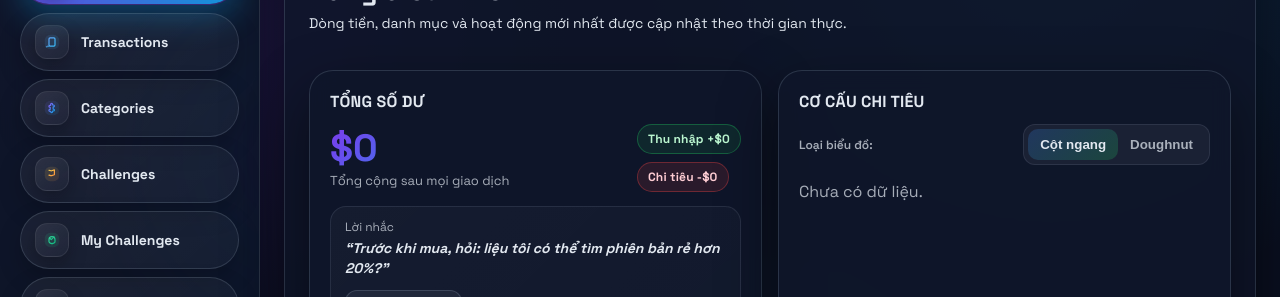
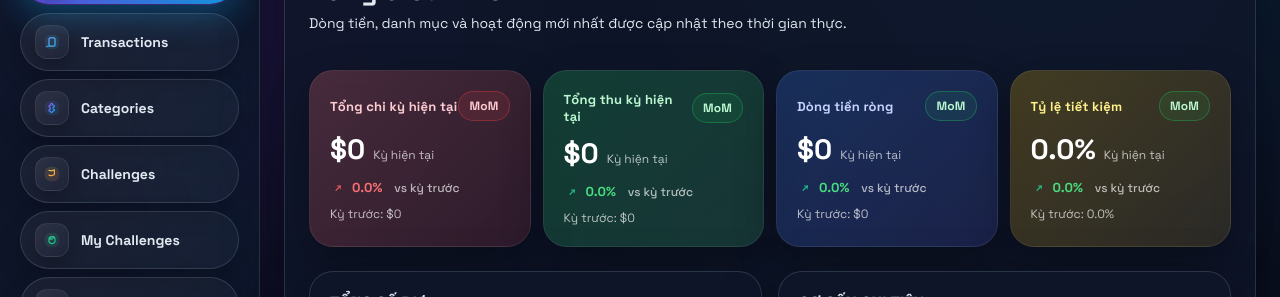
Before and after one commit to Tumi1208/fintr4ck_fe, a React (Vite) app: page /app in a window 1280 px wide. Shown: the part 139-436 px from the top of the page. Built offline with nearby package versions, Linux system fonts and the light colour scheme; no server answers; sample sign-in values are in the browser's storage.

Commit message:
feat(dashboard): thêm thẻ KPI và so sánh kỳ trước

```diff
--- a/src/pages/DashboardPage.jsx
+++ b/src/pages/DashboardPage.jsx
@@ -1,6 +1,6 @@
 // src/pages/DashboardPage.jsx
 import { useEffect, useMemo, useState } from "react";
-import { apiGetSummary, apiCreateTransaction } from "../api/transactions";
+import { apiGetSummary, apiCreateTransaction, apiGetTransactions } from "../api/transactions";
 import { apiGetCategories } from "../api/categories";
 import { apiGetExpenseBreakdown } from "../api/reports";
 import { apiGetMe } from "../api/auth";
@@ -15,6 +15,63 @@ import PageTransition from "../components/PageTransition";
 import { globalStyles } from "../utils/animations";
 
 ChartJS.register(ArcElement, Tooltip, Legend, CategoryScale, LinearScale, BarElement);
+
+function aggregateMonthlyStats(transactions = []) {
+  const now = new Date();
+  const currentStart = new Date(now.getFullYear(), now.getMonth(), 1);
+  const previousStart = new Date(now.getFullYear(), now.getMonth() - 1, 1);
+
+  const agg = {
+    current: { income: 0, expense: 0 },
+    previous: { income: 0, expense: 0 },
+  };
+
+  transactions.forEach((t) => {
+    const d = new Date(t.date);
+    if (Number.isNaN(d.getTime())) return;
+    const bucket = d >= currentStart ? "current" : d >= previousStart && d < currentStart ? "previous" : null;
+    if (!bucket) return;
+    if (t.type === "income") agg[bucket].income += t.amount;
+    else agg[bucket].expense += t.amount;
+  });
+
+  const calcRate = (income, expense) => {
+    if (!income) return 0;
+    return ((income - expense) / income) * 100;
+  };
+
+  return {
+    current: {
+      ...agg.current,
+      net: agg.current.income - agg.current.expense,
+      savingRate: calcRate(agg.current.income, agg.current.expense),
+    },
+    previous: {
+      ...agg.previous,
+      net: agg.previous.income - agg.previous.expense,
+      savingRate: calcRate(agg.previous.income, agg.previous.expense),
+    },
+  };
+}
+
+function buildDelta(current, previous, { invert = false } = {}) {
+  const base = Math.abs(previous);
+  let deltaPercent = 0;
+  if (base === 0) {
+    deltaPercent = current > 0 ? 100 : 0;
+  } else {
+    deltaPercent = ((current - previous) / base) * 100;
+  }
+
+  const isUp = deltaPercent >= 0;
+  const isGood = invert ? !isUp : isUp;
+  const icon = isUp ? "arrowUpRight" : "arrowDown";
+
+  return { deltaPercent, isUp, isGood, icon };
+}
+
+const formatCurrency = (value) => `$${Number(value || 0).toLocaleString("en-US")}`;
+const formatPercent = (value) => `${Number.isFinite(value) ? value.toFixed(1) : "0.0"}%`;
 
 export default function DashboardPage() {
   const quotes = [
@@ -66,6 +123,7 @@ export default function DashboardPage() {
   const [summary, setSummary] = useState(null);
   const [breakdown, setBreakdown] = useState([]);
   const [categories, setCategories] = useState([]);
+  const [transactions, setTransactions] = useState([]);
   const [loading, setLoading] = useState(true);
   const [quickForm, setQuickForm] = useState({ type: "expense", categoryId: "", note: "", amount: "" });
   const [quickError, setQuickError] = useState("");
@@ -75,13 +133,15 @@ export default function DashboardPage() {
 
   async function fetchAllData() {
     try {
-      const [me, sum, cats, bre] = await Promise.all([
-        apiGetMe(), apiGetSummary(), apiGetCategories(), apiGetExpenseBreakdown()
+      const [me, sum, cats, bre, txs] = await Promise.all([
+        apiGetMe(), apiGetSummary(), apiGetCategories(), apiGetExpenseBreakdown(), apiGetTransactions({ limit: 500 })
       ]);
       setUser(me.user);
       setSummary(sum);
       setCategories(Array.isArray(cats) ? cats : (cats.categories || []));
       setBreakdown(Array.isArray(bre) ? bre : (bre.breakdown || []));
+      const list = Array.isArray(txs) ? txs : (txs.transactions || []);
+      setTransactions(list);
     } catch (err) { console.error(err); }
   }
 
@@ -156,6 +216,51 @@ export default function DashboardPage() {
   const recent = summary?.recentTransactions || [];
   const activeQuote = quotes[quoteIndex];
 
+  const monthlyStats = useMemo(() => aggregateMonthlyStats(transactions), [transactions]);
+
+  const kpiCards = useMemo(() => {
+    const { current, previous } = monthlyStats;
+    return [
+      {
+        key: "expense",
+        label: "Tổng chi kỳ hiện tại",
+        value: current.expense,
+        previous: previous.expense,
+        accent: "linear-gradient(135deg, rgba(248,113,113,0.24), rgba(239,68,68,0.14))",
+        textColor: "#fecdd3",
+        invert: true,
+      },
+      {
+        key: "income",
+        label: "Tổng thu kỳ hiện tại",
+        value: current.income,
+        previous: previous.income,
+        accent: "linear-gradient(135deg, rgba(34,197,94,0.24), rgba(74,222,128,0.16))",
+        textColor: "#bbf7d0",
+        invert: false,
+      },
+      {
+        key: "net",
+        label: "Dòng tiền ròng",
+        value: current.net,
+        previous: previous.net,
+        accent: "linear-gradient(135deg, rgba(59,130,246,0.24), rgba(99,102,241,0.16))",
+        textColor: "#c7d2fe",
+        invert: false,
+      },
+      {
+        key: "savingRate",
+        label: "Tỷ lệ tiết kiệm",
+        value: monthlyStats.current.savingRate,
+        previous: monthlyStats.previous.savingRate,
+        accent: "linear-gradient(135deg, rgba(234,179,8,0.24), rgba(251,191,36,0.12))",
+        textColor: "#fef08a",
+        invert: false,
+        isPercent: true,
+      },
+    ];
+  }, [monthlyStats]);
+
   function renderTxnIcon(t) {
     const iconName = t.category?.icon;
     const tone = t.type === "income" ? "green" : "red";
@@ -187,6 +292,37 @@ export default function DashboardPage() {
       {loading ? (
         <p style={{ color: "var(--text-muted)" }}>Đang tải dữ liệu...</p>
       ) : (
+        <>
+          <div style={styles.kpiGrid}>
+            {kpiCards.map((card, idx) => {
+              const delta = buildDelta(card.value, card.previous, { invert: card.invert });
+              return (
+                <Card key={card.key} animate custom={idx} style={{ ...styles.card, ...styles.kpiCard, background: card.accent }}>
+                  <div style={styles.kpiHeader}>
+                    <span style={{ ...styles.kpiLabel, color: card.textColor }}>{card.label}</span>
+                    <Badge tone={card.invert ? "danger" : "success"}>MoM</Badge>
+                  </div>
+                  <div style={styles.kpiValueRow}>
+                    <div style={styles.kpiValue}>
+                      {card.isPercent ? formatPercent(card.value) : formatCurrency(card.value)}
+                    </div>
+                    <span style={styles.kpiHint}>Kỳ hiện tại</span>
+                  </div>
+                  <div style={styles.kpiFooter}>
+                    <span style={delta.isGood ? styles.changePositive : styles.changeNegative}>
+                      <Icon name={delta.icon} tone={delta.isGood ? "green" : "red"} size={16} background={false} />
+                      {formatPercent(delta.deltaPercent)}
+                      <span style={styles.deltaLabel}> vs kỳ trước</span>
+                    </span>
+                    <span style={styles.kpiPrev}>
+                      Kỳ trước: {card.isPercent ? formatPercent(card.previous) : formatCurrency(card.previous)}
+                    </span>
+                  </div>
+                </Card>
+              );
+            })}
+          </div>
+
           <div style={{ ...styles.grid, gridTemplateColumns: isNarrow ? "1fr" : "repeat(2, minmax(0, 1fr))" }}>
             <Card animate custom={0} title="Tổng số dư" style={{ ...styles.card, ...styles.tallCard }}>
               <div style={styles.balanceRow}>
@@ -359,6 +495,7 @@ export default function DashboardPage() {
             </div>
           </Card>
         </div>
+        </>
       )}
     </PageTransition>
   );
@@ -393,6 +530,28 @@ const styles = {
   heading: { margin: "8px 0 6px", color: "var(--text-strong)", fontSize: 28, letterSpacing: -0.4 },
   subHeading: { display: "inline-block", marginLeft: 10, color: "var(--text-muted)", fontSize: 16, fontWeight: 500 },
   lead: { margin: 0, color: "#e2e8f0", fontSize: 14 },
+  kpiGrid: {
+    display: "grid",
+    gridTemplateColumns: "repeat(auto-fit, minmax(220px, 1fr))",
+    gap: 12,
+    marginBottom: 6,
+  },
+  kpiCard: {
+    border: "1px solid rgba(255,255,255,0.08)",
+    boxShadow: "0 16px 40px rgba(0,0,0,0.32)",
+    minHeight: 150,
+  },
+  kpiHeader: { display: "flex", alignItems: "center", justifyContent: "space-between", marginBottom: 10 },
+  kpiLabel: { fontWeight: 700, fontSize: 13, letterSpacing: 0.2 },
+  kpiValueRow: { display: "flex", alignItems: "baseline", gap: 8 },
+  kpiValue: { fontSize: 28, fontWeight: 800, color: "#fff" },
+  kpiHint: { color: "rgba(255,255,255,0.7)", fontSize: 12 },
+  kpiFooter: { display: "flex", alignItems: "center", justifyContent: "space-between", marginTop: 12, gap: 10, flexWrap: "wrap" },
+  kpiPrev: { color: "rgba(255,255,255,0.7)", fontSize: 12 },
+  changePositive: { color: "#4ade80", fontWeight: 700, fontSize: 13, display: "inline-flex", alignItems: "center", gap: 6 },
+  changeNegative: { color: "#f87171", fontWeight: 700, fontSize: 13, display: "inline-flex", alignItems: "center", gap: 6 },
+  changeNeutral: { color: "var(--text-muted)", fontWeight: 700, fontSize: 13 },
+  deltaLabel: { color: "rgba(255,255,255,0.68)", fontWeight: 500, fontSize: 12, marginLeft: 6 },
   grid: {
     display: "grid",
     gridTemplateColumns: "repeat(2, minmax(0, 1fr))",
```
Lines whose indentation alone changed are shown as unchanged.
